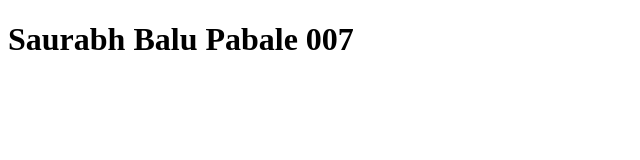
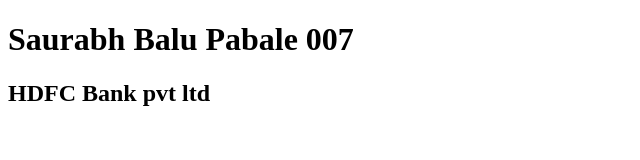
Before and after one commit to pabalesaurabh/Zebronic1, a plain HTML site: page index.html in a window 1280 px wide. Shown: the whole page, without its empty margins (0-640 px from the left). Drawn offline with Linux system fonts and the light colour scheme.

Commit message:
This is 2nd commit

```diff
--- a/index.html
+++ b/index.html
@@ -7,5 +7,6 @@
 </head>
 <body>
     <h1>Saurabh Balu Pabale 007</h1>
+    <h2>HDFC Bank pvt ltd</h2>
 </body>
 </html>
```
